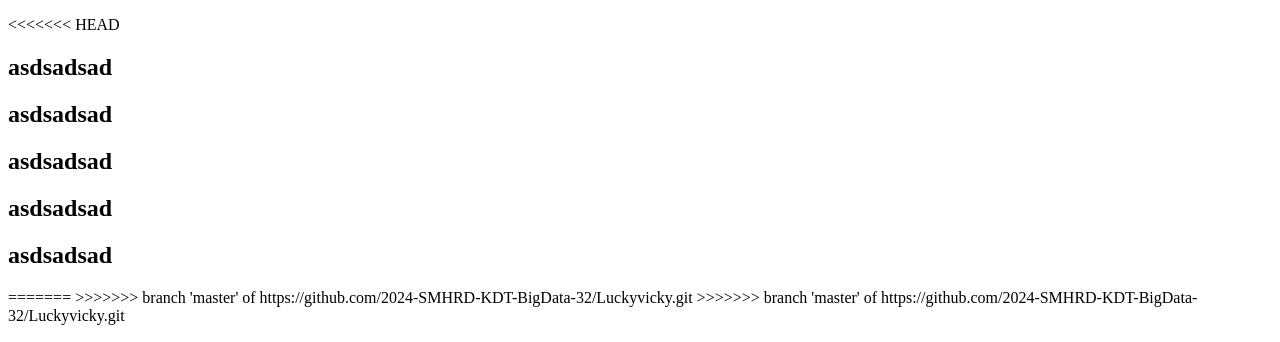
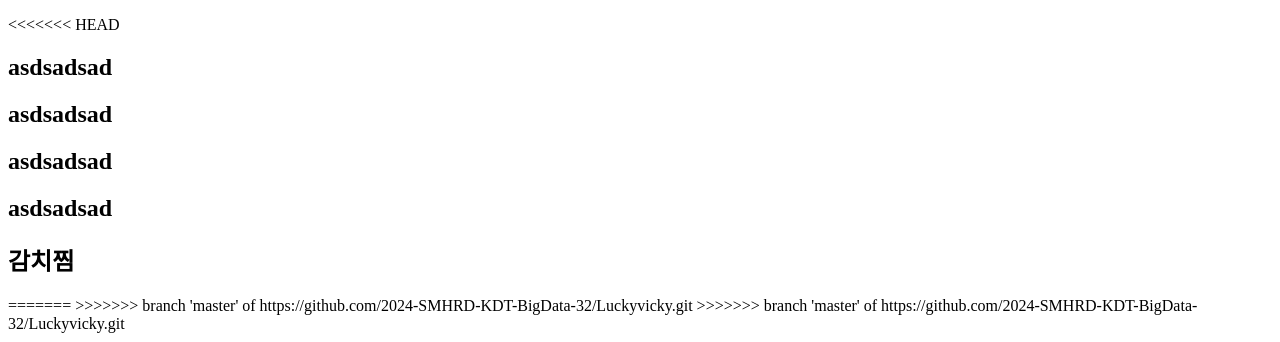
Before and after one commit to 2024-SMHRD-KDT-BigData-32/Luckyvicky, a plain HTML site: page Luckyvicky/src/main/webapp/NewFile.html in a window 1280 px wide. Shown: the part 458-800 px from the top of the page. Drawn offline with Linux system fonts and the light colour scheme.

Commit message:
김치찜

```diff
--- a/Luckyvicky/src/main/webapp/NewFile.html
+++ b/Luckyvicky/src/main/webapp/NewFile.html
@@ -19,7 +19,7 @@
 	<h2>asdsadsad</h2>
 	<h2>asdsadsad</h2>
 	<h2>asdsadsad</h2>
-	<h2>asdsadsad</h2>
+	<h2>감치찜</h2>
 =======
 >>>>>>> branch 'master' of https://github.com/2024-SMHRD-KDT-BigData-32/Luckyvicky.git
 >>>>>>> branch 'master' of https://github.com/2024-SMHRD-KDT-BigData-32/Luckyvicky.git
```
